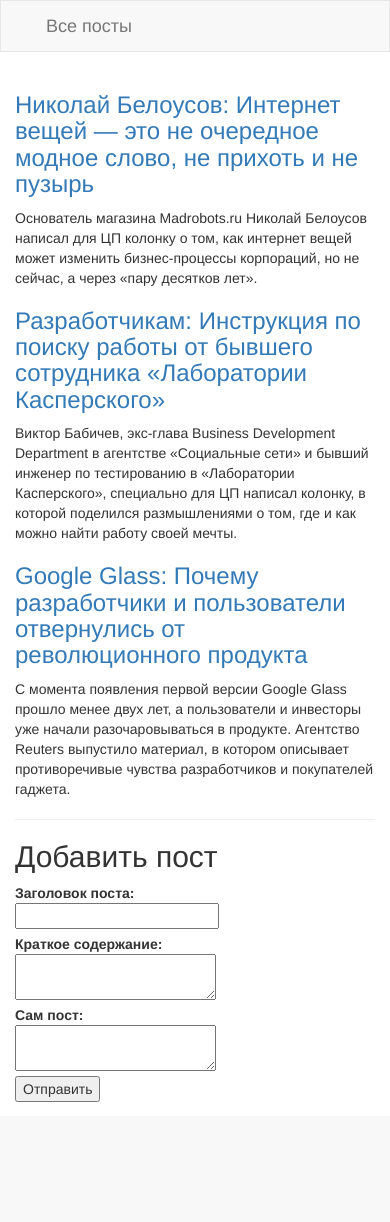
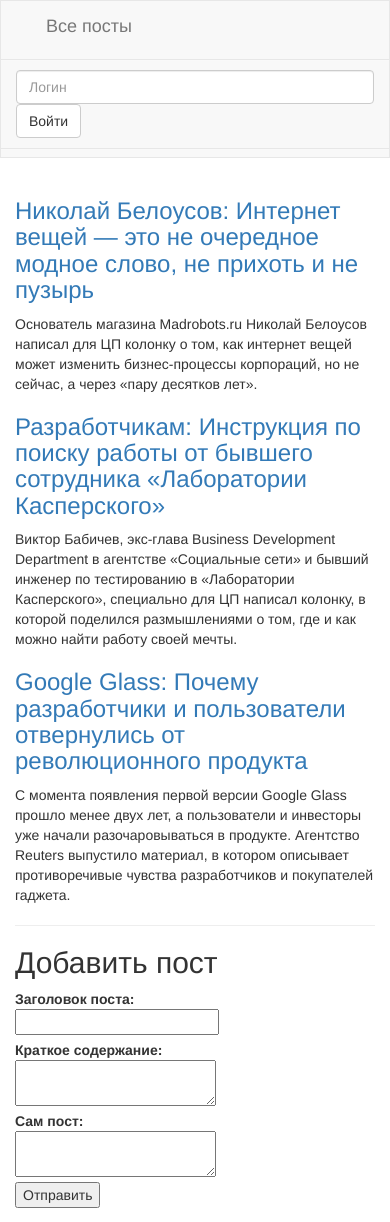
Before and after one commit to vpavlenko/web-programming, a Flask app: page / in a window 390 px wide. Before the commit the page ends 1102 px from the top, so only its background shows below. Run offline with Flask 2, Linux system fonts and the light colour scheme; some libraries are stand-ins or nearby versions.

Commit message:
Flask demo: #10, login form without a password

```diff
--- a/05-cookies/blog/blog.py
+++ b/05-cookies/blog/blog.py
@@ -1,6 +1,6 @@
 import os
 
-from flask import Flask, render_template, redirect, request
+from flask import Flask, make_response, redirect, render_template, request, url_for
 app = Flask(__name__)
 
 from data import init_with_file, get_entries, add_entry
@@ -11,13 +11,16 @@
 
 @app.route("/")
 def home():
-    return render_template('home.html', entries=get_entries())
+    return render_template(
+        'home.html',
+        entries=get_entries(),
+        login=request.cookies.get('login', None))
 
 
 @app.route("/posts/<int:post_id>")
 def post(post_id):
     entry = get_entries()[post_id - 1]
-    return render_template('post.html', entry=entry)
+    return render_template('post.html', entry=entry, login=request.cookies.get('login', None))
 
 
 @app.route("/new_post", methods=["POST"])
@@ -30,7 +33,14 @@
         'abstract': abstract,
         'content': content
     })
-    return redirect('/')
+    return redirect(url_for('home'))
+
+
+@app.route("/signup", methods=["POST"])
+def signup():
+    resp = make_response(redirect(url_for('home')))
+    resp.set_cookie('login', request.form['login'])
+    return resp
 
 
 if __name__ == "__main__":
--- a/05-cookies/blog/templates/base.html
+++ b/05-cookies/blog/templates/base.html
@@ -2,11 +2,26 @@
 
 <nav class="navbar navbar-default" role="navigation">
   <div class="container-fluid">
-    <div class="col-md-6 col-md-offset-3">
+    <div class="col-md-3 col-md-offset-3">
       <div class="navbar-header">
         <a class="navbar-brand" href="/">Все посты</a>
       </div>
     </div>
+    {% if login %}
+    <div class="navbar-right">
+        <form class="navbar-form" method="post" action="{{ url_for('signup') }}">
+          Вы вошли как <b>{{ login }}</b>
+          <input type="hidden" name="login" value="">
+          <button type="submit" class="btn btn-default">Выйти</button>
+        </form>
+      </div>
+    </div>
+    {% else %}
+    <form class="navbar-form navbar-right" method="post" action="{{ url_for('signup') }}">
+      <input type="text" class="form-control" placeholder="Логин" name="login">
+      <button type="submit" class="btn btn-default">Войти</button>
+    </form>
+    {% endif %}
   </div>
 </nav>
 
```
